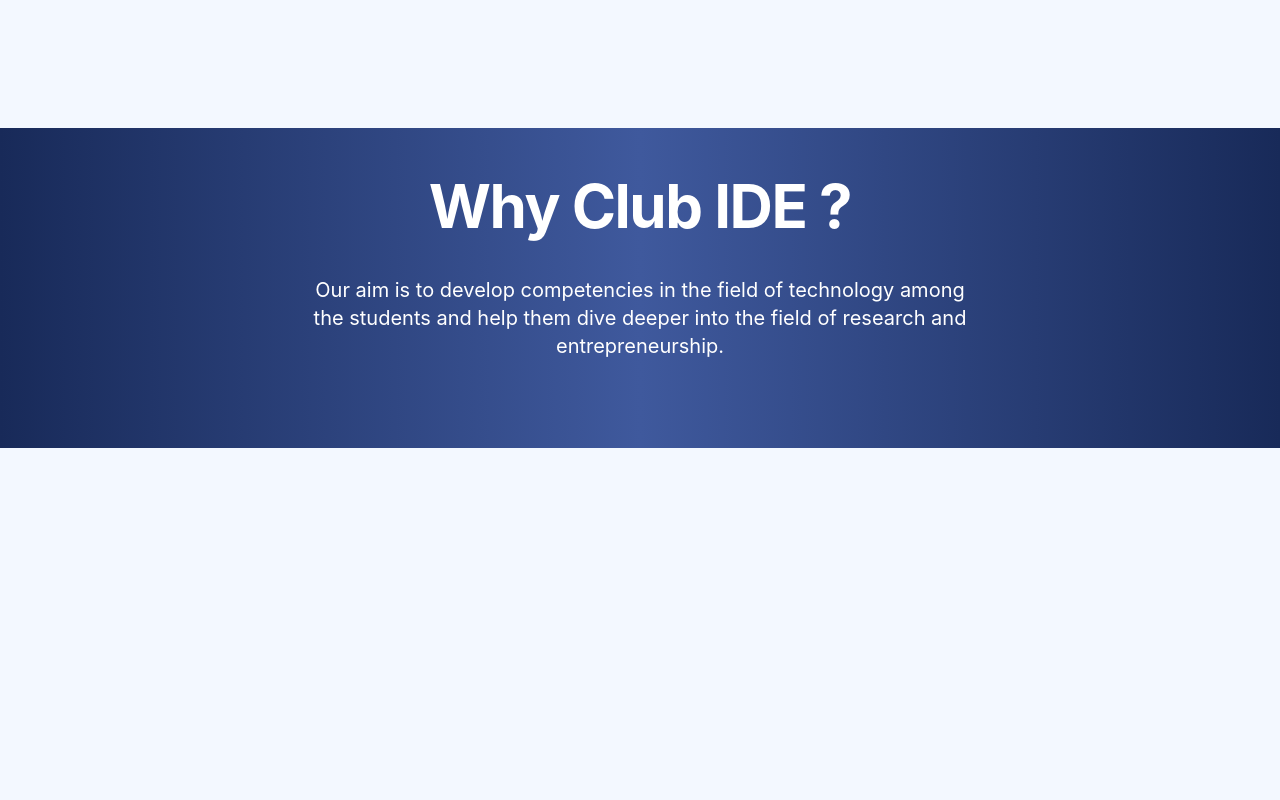
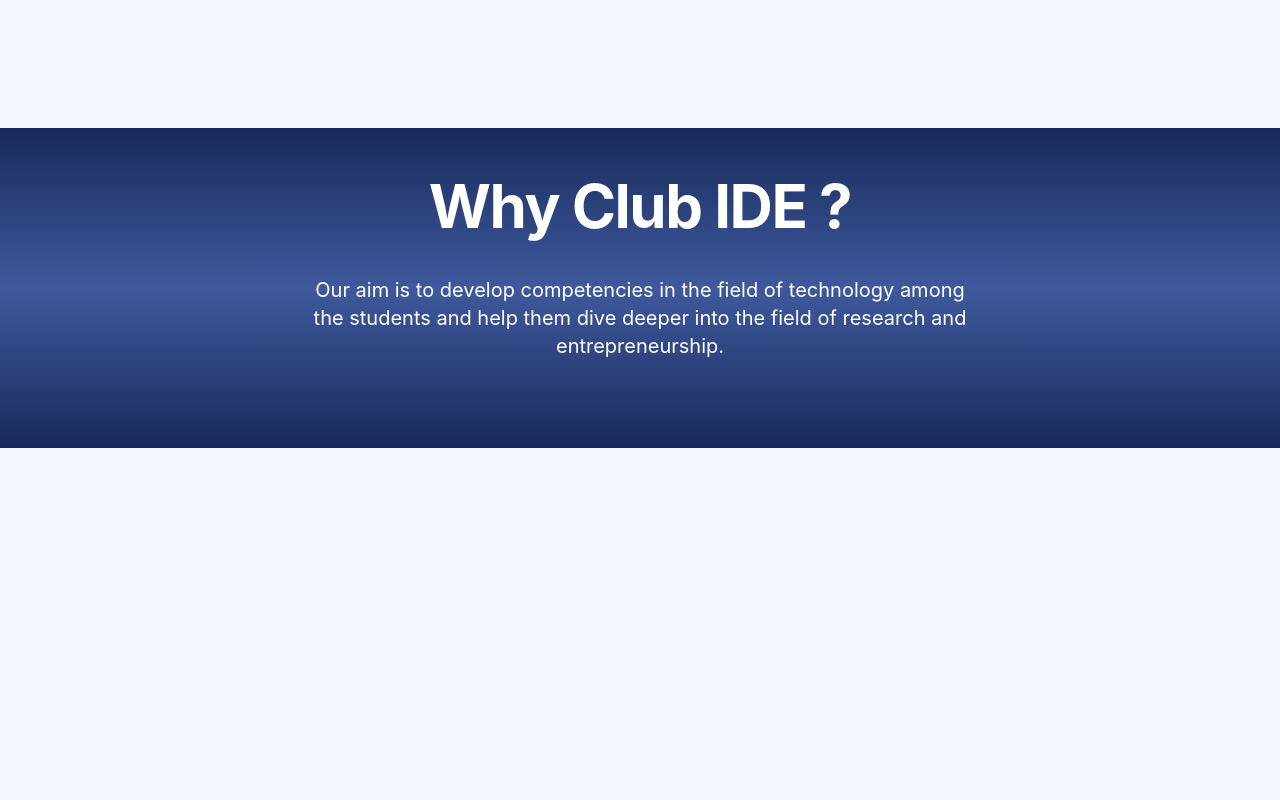
Before and after one commit to Club-IDE/club-website, a React (Create React App) app: page / in a window 1280 px wide. Shown: the part 620-1420 px from the top of the page. Built offline with nearby package versions, Linux system fonts and the light colour scheme.

Commit message:
Add Gradiant to Hero and Discord Section

```diff
--- a/src/Components/Discord.js
+++ b/src/Components/Discord.js
@@ -15,9 +15,9 @@ export default function Discord() {
     return (
 
 
-        <section  className=" bg-darkback h-max">
+        <section  className="bg-gradient-to-bl from-[#000004]  via-darkback to-[#000004] h-max">
 
-            <div data-aos="fade-right"  className='pt-7 lg:pl-20 lg:flex flex-rows mt-8 xl:items-start xl:w-1/2 xl:mt-0'>
+            <div data-aos="fade-right"  className='pt-7 lg:pl-20 lg:flex flex-rows mt-8 xl:items-start xl:w-1/2 xl:mt-0 '>
                 <img src={DiscordLogo} alt='DiscordLogo' className='w-32 m-auto lg:m-0' />
                 <h2 className="w-max m-auto lg:m-0 text-3xl font-bold text-white xl:text-6xl lg:pt-10 lg:px-5">
                     Join Club IDE
@@ -59,7 +59,7 @@ export default function Discord() {
       <h1 className="text-3xl sm:text-4xl  font-extrabold title-font mb-4 text-white">Get notified about <span className='text-yellow'> New Amazing Events</span></h1>
       <p className="lg:w-2/3 mx-auto leading-relaxed  text-gray-50 text-2xl pt-5">Do not miss any updates</p>
     </div>
-    <div className="flex w-max m-auto">
+    <div className="pb-0 flex w-max m-auto">
         <a href="/">
       <img src={WhatsappLogo} alt="" className='w-14 mx-5 lg:mx-10 icon'/>
       </a>
@@ -70,8 +70,9 @@ export default function Discord() {
       <img src={LinkedinLogo} alt="" className='w-14 mx-5 lg:mx-10  icon linkdin'/>
       </a>
     </div>
+
   </div>
-
+  <div className='pb-10  lg:hidden'></div>
         </section>
     )
 }
--- a/src/Components/Hero.js
+++ b/src/Components/Hero.js
@@ -31,7 +31,7 @@ const Hero = (props) => {
                 </div>
             </div>
 
-    <section data-aos="fade-left" data-aos-anchor="#example-anchor" data-aos-offset="500" data-aos-duration="2000"  className="h-80 bg-gradient-to-r from-secondary via-primary to-secondary">
+    <section data-aos="fade-left" data-aos-anchor="#example-anchor" data-aos-offset="500" data-aos-duration="2000"  className="h-80 bg-gradient-to-b from-secondary via-primary to-secondary">
         <div className="container flex flex-col items-center px-4 py-12 mx-auto text-center">
             <h2 className="text-5xl font-bold tracking-tight text-white lg:text-6xl">
                 Why Club IDE ?
```
